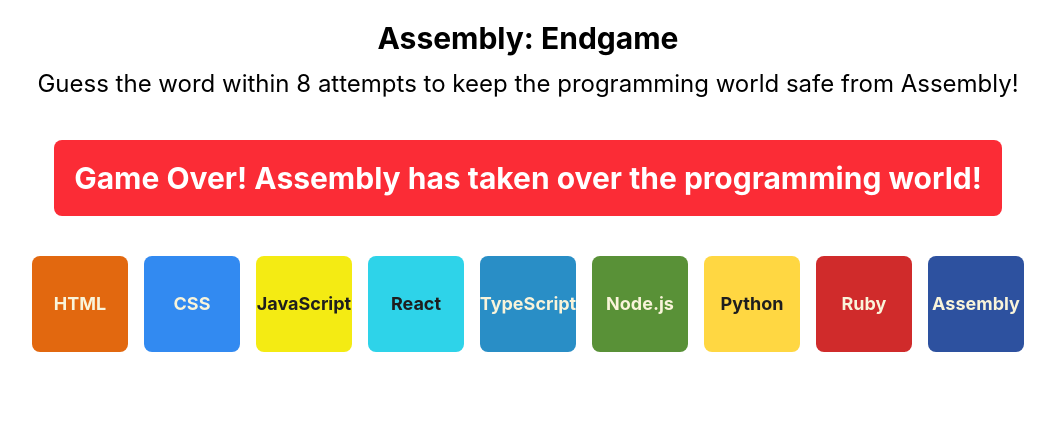
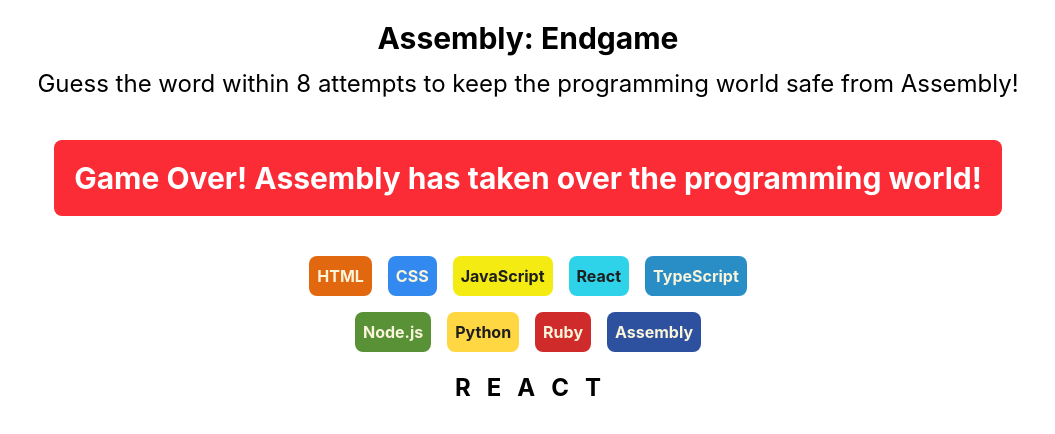
Before and after one commit to emmy-niyonsaba/Assembly-endgame, a React (Vite) app: page / in a window 1280 px wide. Shown: the top 434 px of the page, without its empty margins (112-1167 px from the left). Built offline with nearby package versions, Linux system fonts and the light colour scheme.

Commit message:
add the WordDisplayer

```diff
--- a/src/App.jsx
+++ b/src/App.jsx
@@ -3,12 +3,14 @@
 import Header from './components/Header'
 import Result from './components/Result'
 import Languages from './components/Languages'
+import WordDisplyer from './components/WordDisplyer'
 function App() {
   return (
     <div >
       <Header />
       <Result/>
       <Languages/>
+      <WordDisplyer/>
     </div>
   )
 }
--- a/src/components/Languages.jsx
+++ b/src/components/Languages.jsx
@@ -3,11 +3,11 @@
 import { languages } from '/public/data/languages'
 const Languages = () => {
   return (
-    <div className="flex flex-wrap justify-center gap-4 p-5">
+    <div className=" w-130 flex flex-wrap justify-center items-center mx-auto gap-4 p-5">
       {languages.map((language, index) => (
         <div
           key={index}
-          className="w-24 h-24 rounded-lg flex items-center justify-center text-lg font-bold"
+          className=" p-2 rounded-lg flex items-center justify-center  font-bold"
           style={{
             backgroundColor: language.backgroundColor,
             color: language.color,
--- /dev/null
+++ b/src/components/WordDisplyer.jsx
@@ -0,0 +1,19 @@
+
+import {useState} from 'react'
+
+function WordDisplyer() {
+    const [currentWord, setCurrentWord] = useState('react');
+  return (
+    <div className='w-120 mx-auto flex justify-center gap-2'>
+      {
+        currentWord.split('').map((letter, index) => (
+            <span key={index} className="text-2xl font-bold mx-1">
+                {letter.toUpperCase()}
+            </span>
+        ))
+      }
+    </div>
+  )
+}
+
+export default WordDisplyer
```
